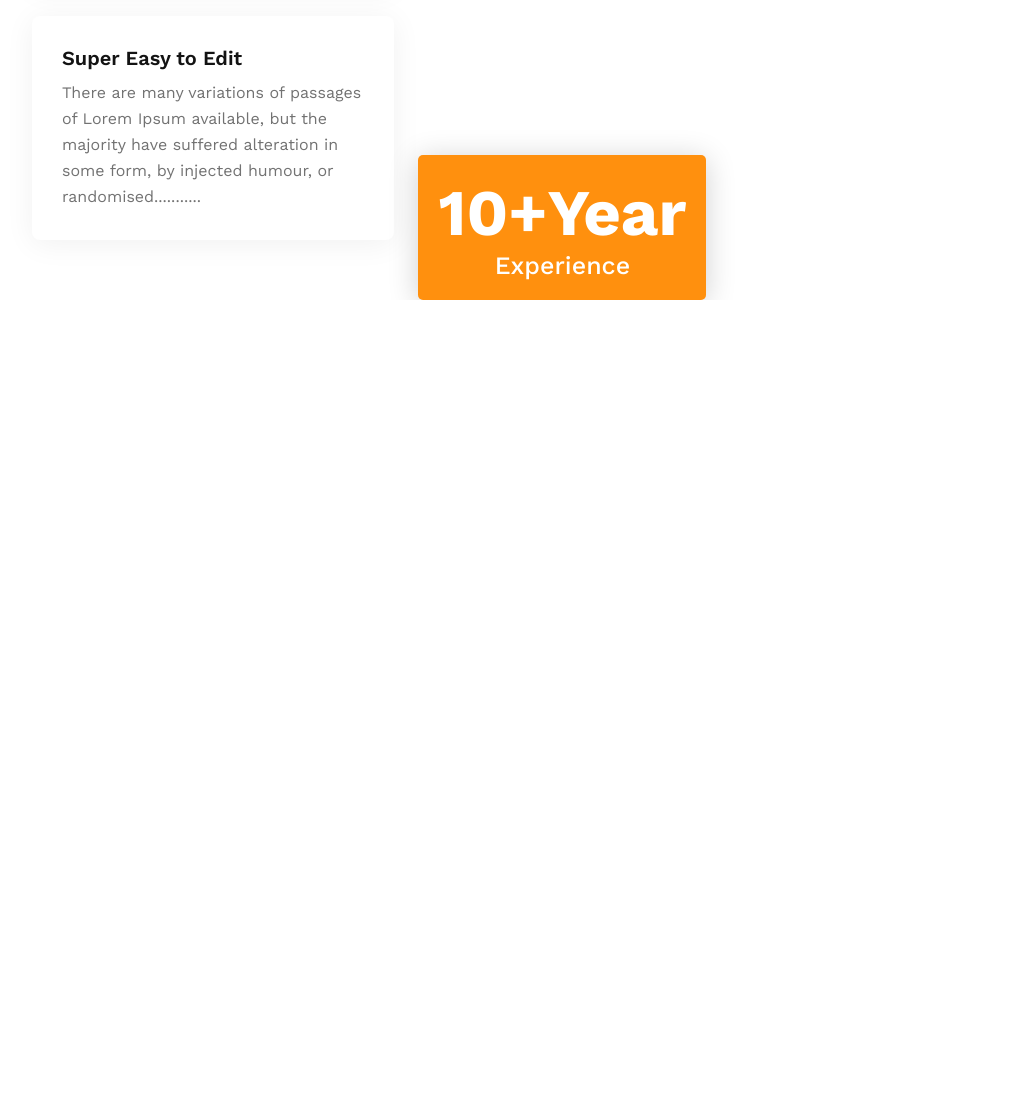
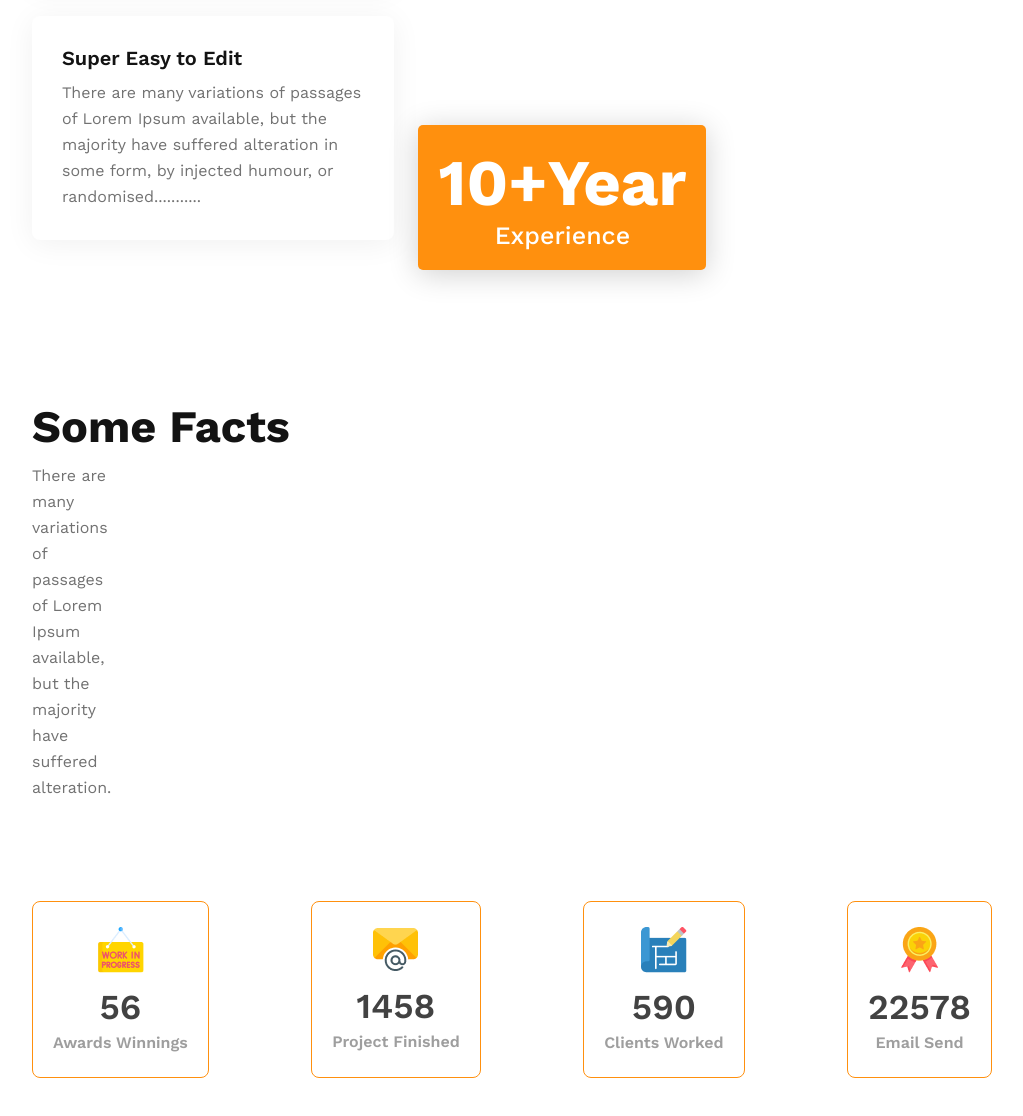
Before and after one commit to MahidulHasansh/Assignment-2-G3-Architects, a plain HTML site: page index.html in a window 1280 px wide. Shown: the part 2769-3885 px from the top of the page, without its empty margins (128-1151 px from the left). Before the commit the page ends 3069 px from the top, so only its background shows below. Drawn offline with nearby package versions, Linux system fonts and the light colour scheme.

Commit message:
Some Facts DONE

```diff
--- a/css/style.css
+++ b/css/style.css
@@ -244,7 +244,7 @@
     border-radius: 5px;
     text-align: center;
     position: absolute;
-    bottom: -30px;
+    bottom: 0px;
     left: -30px;
 }
 
@@ -257,3 +257,58 @@
     font-weight: 500;
     font-size: 25px;
 }
+
+
+/* -- Some Facts -- */
+
+.some-facts {
+    padding: 130px 0px;
+}
+
+.facts-title {
+    margin-bottom: 100px;
+}
+
+.facts-title h2 {
+    font-weight: 700;
+    font-size: 45px;
+    color: #131313;
+    margin-bottom: 10px;
+}
+
+.facts-title p {
+    font-weight: 400;
+    font-size: 16px;
+    color: #727272;
+    line-height: 26px;
+    padding-right: 880px;
+}
+
+.fact-cards {
+    display: flex;
+    justify-content: space-between;
+}
+
+.fact-card {
+    text-align: center;
+    border: 1px solid #FF900E;
+    border-radius: 8px;
+    padding: 25px 20px;
+}
+
+.fact-card img {
+    margin-bottom: 9px;
+}
+
+.fact-card h2 {
+    margin-bottom: 5px;
+    font-weight: 600;
+    font-size: 35px;
+    color: #424242;
+}
+
+.fact-card p {
+    font-weight: 600;
+    font-size: 16px;
+    color: #9e9e9e;
+}
--- a/index.html
+++ b/index.html
@@ -118,6 +118,37 @@
                     </div>
                 </div>
             </section>
+            <!-- Some Facts -->
+            <section class="some-facts">
+                <!-- title -->
+                <div class="facts-title">
+                    <h2>Some Facts</h2>
+                    <p>There are many variations of passages of Lorem Ipsum available, but the majority have suffered alteration.</p>
+                </div>
+                <!-- cards -->
+                <div class="fact-cards">
+                    <div class="fact-card">
+                        <img src="images/icons/customers.png" alt="Facts Icons">
+                        <h2>56</h2>
+                        <p>Awards Winnings</p>
+                    </div>
+                    <div class="fact-card">
+                        <img src="images/icons/email.png" alt="Facts Icons">
+                        <h2>1458</h2>
+                        <p>Project Finished</p>
+                    </div>
+                    <div class="fact-card">
+                        <img src="images/icons/projects.png" alt="Facts Icons">
+                        <h2>590</h2>
+                        <p>Clients Worked</p>
+                    </div>
+                    <div class="fact-card">
+                        <img src="images/icons/ribon.png" alt="Facts Icons">
+                        <h2>22578</h2>
+                        <p>Email Send</p>
+                    </div>
+                </div>
+            </section>
         </div>
     </main>
 
```
